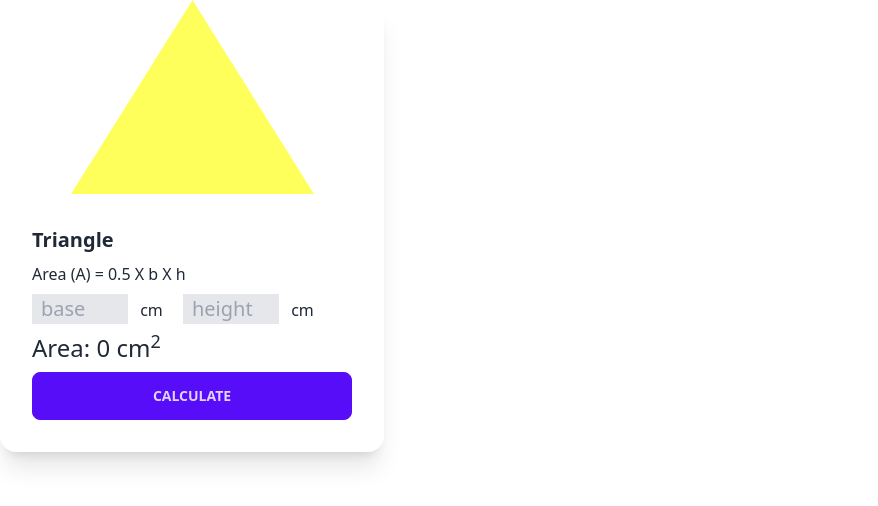
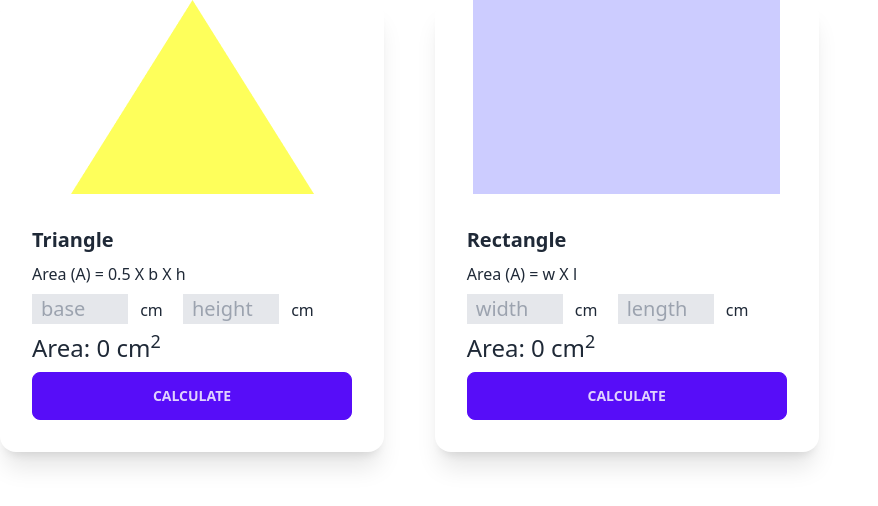
Before and after one commit to jannat710/geometry-genius, a plain HTML site: page index.html in a window 1280 px wide. Shown: the whole page, without its empty margins (0-878 px from the left). Drawn offline with nearby package versions, Linux system fonts and the light colour scheme.

Commit message:
rectangle calculation

```diff
--- a/index.html
+++ b/index.html
@@ -33,6 +33,25 @@
                       </div>
                     </div>
                   </div>
+                                  <!-- Rectangle card -->
+                <div class="card w-96 bg-base-100 shadow-xl">
+                    <figure><img src="/images/rectangle.png" alt="Shoes" /></figure>
+                    <div class="card-body">
+                      <h2 class="card-title">Rectangle</h2>
+                      <p>Area (A) = w X l</p>
+                      <p>
+                        <input type="text" class="border bg-gray-200 text-xl w-24 px-2" placeholder="width" name="" id="rectangle-width">
+                        <span class="ml-2">cm</span>
+                        <!-- rectangle length -->
+                        <input type="text" class="ml-4 border bg-gray-200 text-xl w-24 px-2" placeholder="length" name="" id="rectangle-length">
+                        <span class="ml-2">cm</span>
+                      </p>
+                      <p class="text-2xl">Area: <span id="rectangle-area">0</span> cm<sup>2</sup></p>
+                      <div class="card-actions">
+                        <button onclick="calculateRectangleArea()" class="btn btn-primary w-full">Calculate</button>
+                      </div>
+                    </div>
+                  </div>
             </div>
 
         </div>
--- a/scripts/area-calculator.js
+++ b/scripts/area-calculator.js
@@ -20,3 +20,35 @@ function calculateTriangleArea(){
 
     addToCalculationEntry('Triangle', area);
 }
+
+function calculateRectangleArea(){
+    // get rectangle width
+    const widthField = document.getElementById('rectangle-width')
+    const widthValueText = widthField.value;
+    const width = parseFloat(widthValueText);
+    console.log(width);
+
+    // get rectangle length
+    const lengthField = document.getElementById('rectangle-length');
+    const lengthValueText = lengthField.value;
+    const length = parseFloat(lengthValueText);
+    console.log(length);
+
+    // validate input: width and length
+    if(isNaN(width) || isNaN(length)){
+        alert('Please insert a number');
+        return;
+    }
+
+    // calculate area
+    const area = width * length;
+
+    // show rectangle area
+    const rectangleAreaSpan = document.getElementById('rectangle-area');
+    rectangleAreaSpan.innerText = area;
+
+    addToCalculationEntry('Rectangle', area);
+}
+
+
+// reusable function --> reduce duplicate code
```
